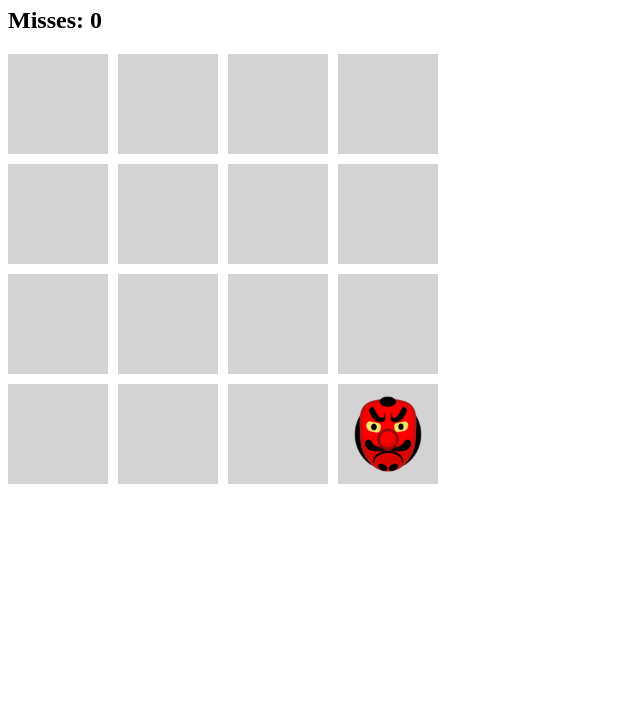
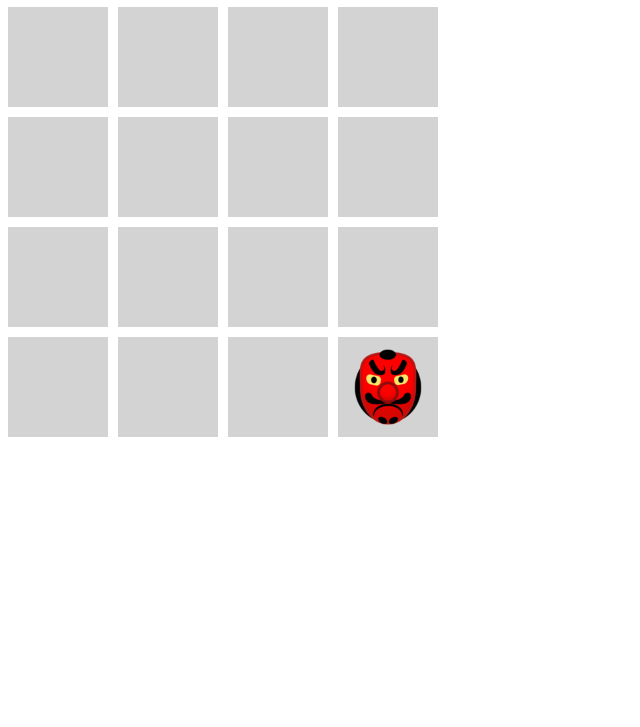
Before and after one commit to konst-an/ahj-events, a website built with webpack: page src/index.html in a window 1280 px wide. Shown: the part 73-800 px from the top of the page, without its empty margins (0-640 px from the left). Built offline with nearby package versions, Linux system fonts and the light colour scheme.

Commit message:
Update index.html

```diff
--- a/src/index.html
+++ b/src/index.html
@@ -7,7 +7,6 @@
 
     <body>
         <h1>Score: <span id="score">0</span></h1>
-        <h2>Misses: <span id="misses">0</span></h2>
         <div id="game"></div>
     </body>
 </html>
```
